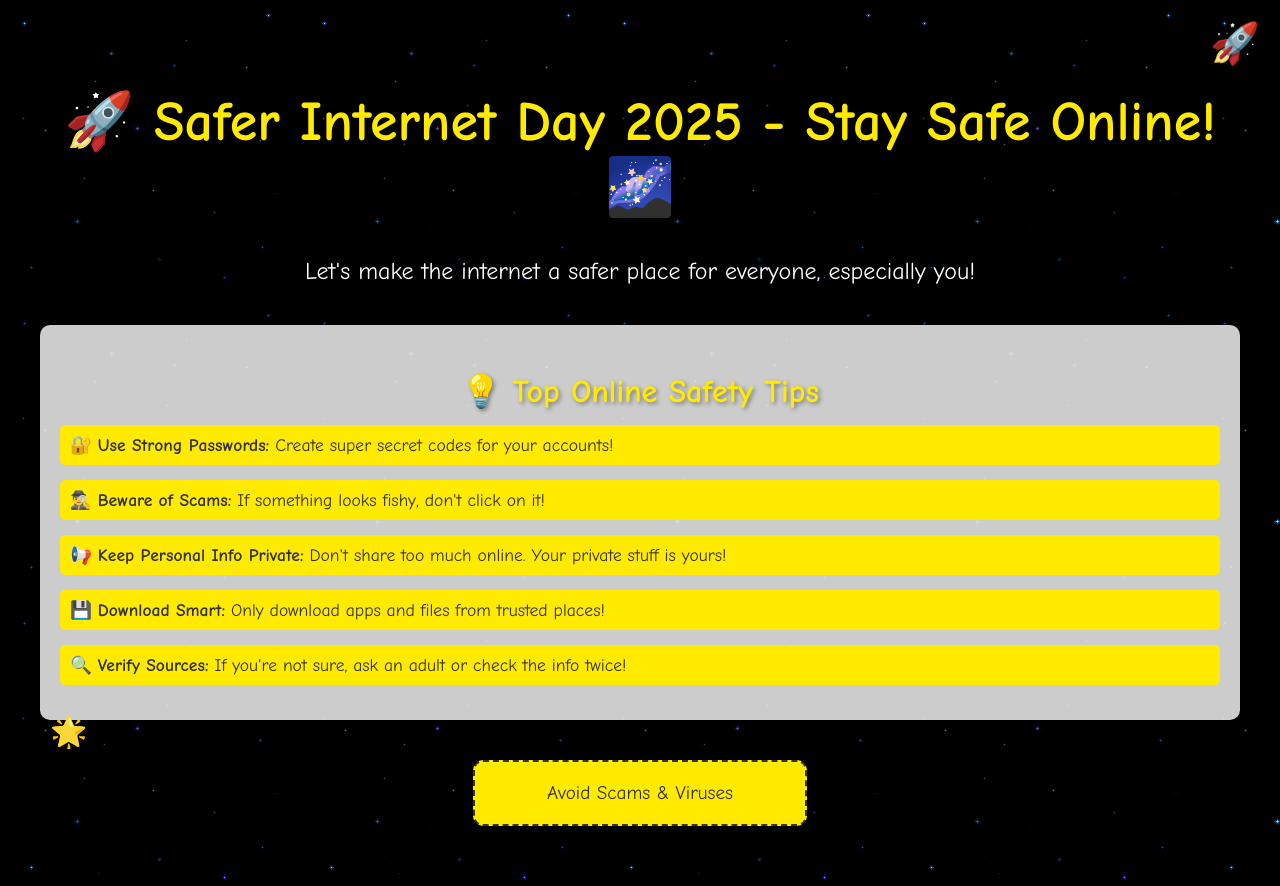
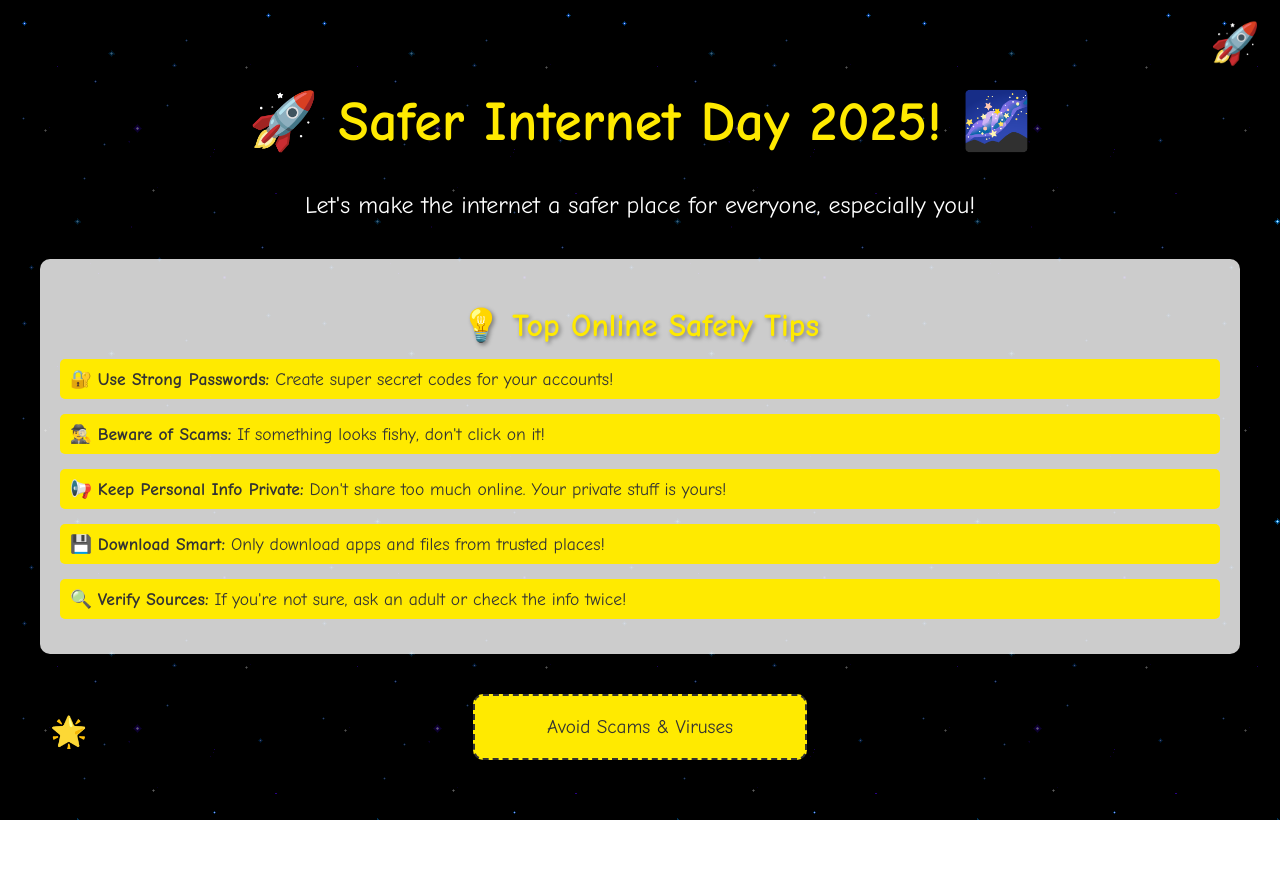
Before and after one commit to titanium-nitro/OnlineSafety, a plain HTML site: page index.html in a window 1280 px wide. After the commit the page ends 820 px from the top, so only its background shows below. Drawn offline with Linux system fonts and the light colour scheme.

Commit message:
Update index.html

```diff
--- a/index.html
+++ b/index.html
@@ -144,7 +144,7 @@
     <div class="container">
         <!-- Header Banner -->
         <div class="header-banner">
-            <h1>🚀 Safer Internet Day 2025 - Stay Safe Online! 🌌</h1>
+            <h1>🚀 Safer Internet Day 2025! 🌌</h1>
             <p>Let's make the internet a safer place for everyone, especially you!</p>
         </div>
 
```
